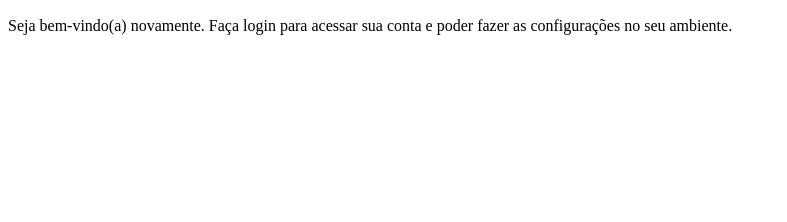
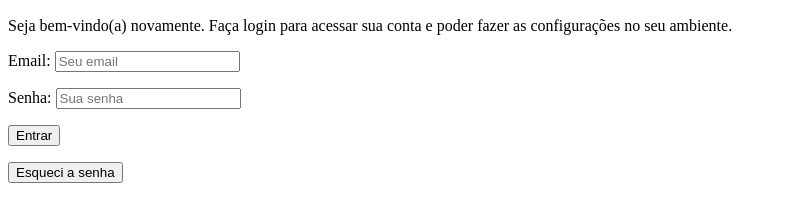
Before and after one commit to JoaoVitorSDS/projeto-login, a plain HTML site: page index.html in a window 1280 px wide. Shown: the part 76-298 px from the top of the page, without its empty margins (0-787 px from the left). Drawn offline with Linux system fonts and the light colour scheme.

Commit message:
html concluido

```diff
--- a/index.html
+++ b/index.html
@@ -10,14 +10,35 @@
   <main>
     <section id="login">
       <div id="imagem">
+
         foto
       </div>
       <div id="formulario">
         <h1>Login</h1>
-        <p>Seja bem-vindo(a) novamente. Faça login para acessar sua conta e poder fazer as configurações no seu ambiente. </p>
+
+        <p>
+          Seja bem-vindo(a) novamente. Faça login para acessar sua conta e poder fazer as configurações no seu ambiente.
+        </p>
+
       </div>
-      <form action="login.php" method="post">
+      <form action="login.php" method="post" autocomplete="on">
+        <p>
+          <label for="iemail">Email:</label>
+          <input type="email" name="email" id="iemail" autocomplete="on" required placeholder="Seu email">
+        </p>
 
+        <p>
+          <label for="isenha">Senha:</label>
+          <input type="password" name="senha" id="isenha" autocomplete="on" required placeholder="Sua senha" minlength="8" maxlength="20">
+        </p>
+
+        <p>
+          <input type="submit" value="Entrar" id="entrar">
+        </p>
+
+        <p>
+          <a href="#"><input type="button" value="Esqueci a senha"></a>
+        </p>
       </form>
     </section>
   </main>
```
